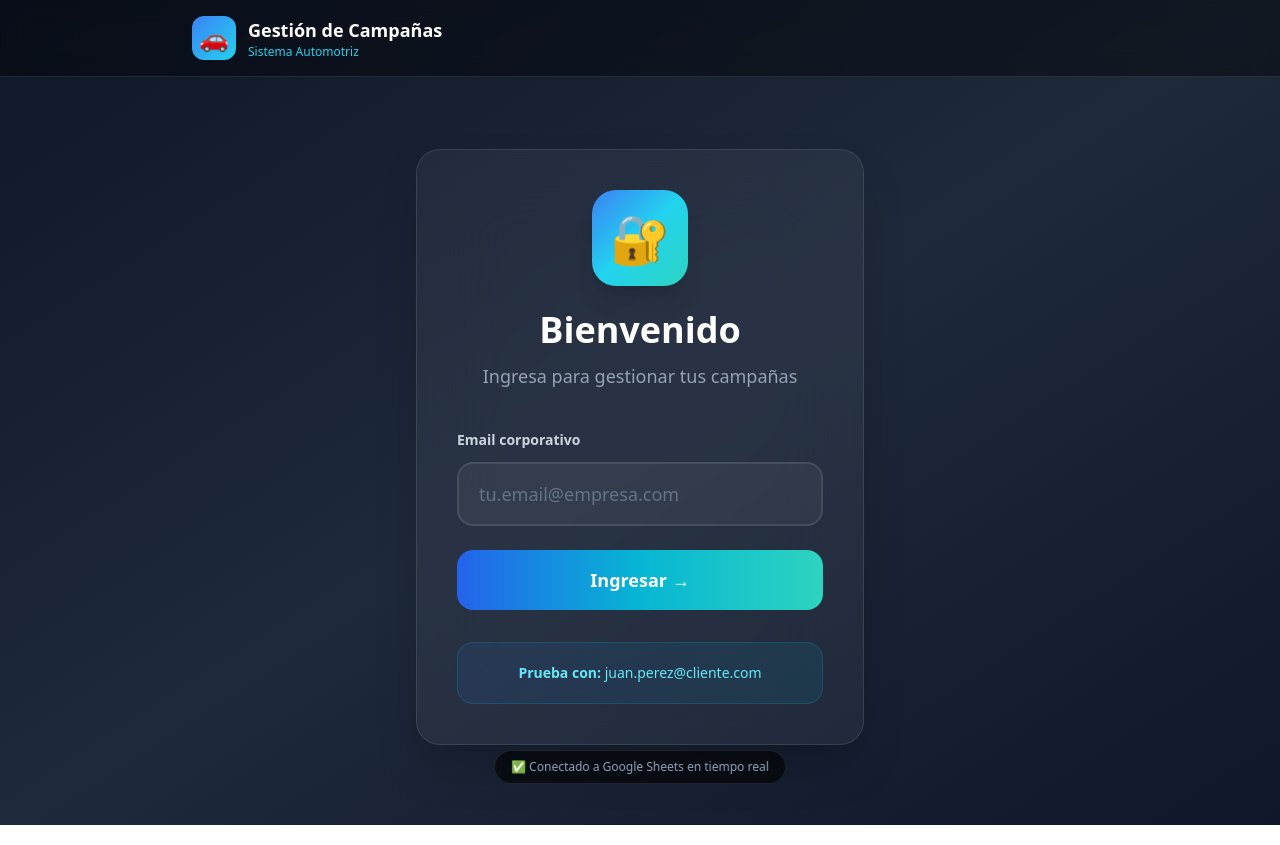
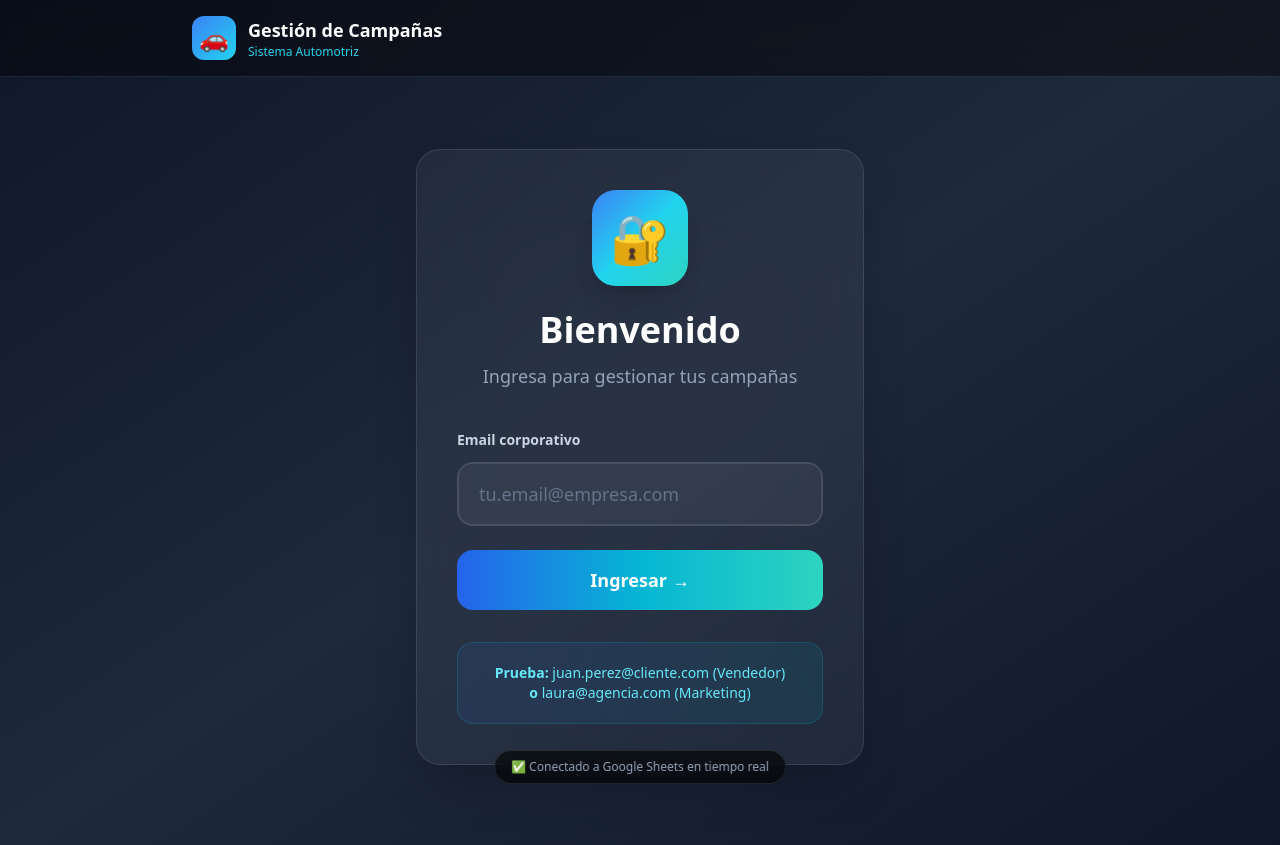
Before and after one commit to lycapolis/gestion-campanas-automotrices, a React (Vite) app: page / in a window 1280 px wide. Built offline with nearby package versions, Linux system fonts and the light colour scheme.

Commit message:
Add login/logout handling and dashboard navigation
version + dashboard

```diff
--- a/src/App.jsx
+++ b/src/App.jsx
@@ -1,4 +1,5 @@
 import { useState, useEffect } from 'react';
+import Dashboard from './Dashboard.jsx';
 
 // TU API REAL
 const API_URL = 'https://script.google.com/macros/s/AKfycby8b41n5KV0FL-ufFhoPrh6YyiqbPUQqaG2G_O63QVhYH-VbVlG5Hyl4mgasXHl9iGj/exec';
@@ -32,6 +33,28 @@ export default function App() {
   const [marca, setMarca] = useState(null);
   const [solicitud, setSolicitud] = useState(null);
 
+  const handleLogin = (user) => {
+    setUsuario(user);
+    // Si es Marketing, ir directo al Dashboard
+    if (user.Rol === 'Marketing' || user.Rol === 'Admin') {
+      setView('dashboard');
+    } else {
+      setView('marcas');
+    }
+  };
+
+  const handleLogout = () => {
+    setUsuario(null);
+    setMarca(null);
+    setSolicitud(null);
+    setView('login');
+  };
+
+  // Si el usuario es Marketing/Admin, mostrar Dashboard
+  if (usuario && (usuario.Rol === 'Marketing' || usuario.Rol === 'Admin') && view !== 'login') {
+    return <Dashboard usuario={usuario} onLogout={handleLogout} />;
+  }
+
   return (
     <div className="min-h-screen bg-gradient-to-br from-slate-900 via-slate-800 to-slate-900">
       <header className="bg-black/40 backdrop-blur-md border-b border-white/10 px-6 py-4">
@@ -52,7 +75,7 @@ export default function App() {
                 <span className="text-xs text-slate-400">{usuario.Rol}</span>
               </div>
               <button
-                onClick={() => { setUsuario(null); setMarca(null); setView('login'); }}
+                onClick={handleLogout}
                 className="text-sm px-4 py-2 bg-white/10 hover:bg-white/20 text-white rounded-lg transition"
               >
                 Salir
@@ -63,7 +86,7 @@ export default function App() {
       </header>
 
       <main className="max-w-2xl mx-auto p-6 pb-20">
-        {view === 'login' && <Login onLogin={(u) => { setUsuario(u); setView('marcas'); }} />}
+        {view === 'login' && <Login onLogin={handleLogin} />}
         {view === 'marcas' && <Marcas usuario={usuario} onSelect={(m) => { setMarca(m); setView('form'); }} />}
         {view === 'form' && <Formulario usuario={usuario} marca={marca} onSubmit={(s) => { setSolicitud(s); setView('ok'); }} onBack={() => setView('marcas')} />}
         {view === 'ok' && <Confirmacion solicitud={solicitud} onNueva={() => { setMarca(null); setSolicitud(null); setView('marcas'); }} />}
@@ -139,7 +162,8 @@ function Login({ onLogin }) {
 
         <div className="mt-8 p-5 bg-gradient-to-r from-blue-500/10 to-cyan-500/10 border border-cyan-500/20 rounded-2xl">
           <p className="text-sm text-cyan-300 text-center">
-            <span className="font-bold">Prueba con:</span> juan.perez@cliente.com
+            <span className="font-bold">Prueba:</span> juan.perez@cliente.com (Vendedor)<br/>
+            <span className="font-bold">o</span> laura@agencia.com (Marketing)
           </p>
         </div>
       </div>
```
